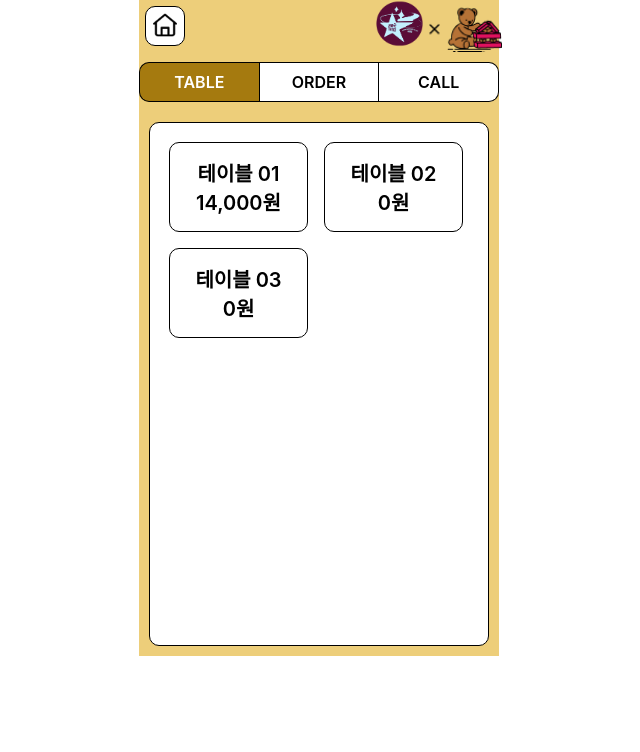
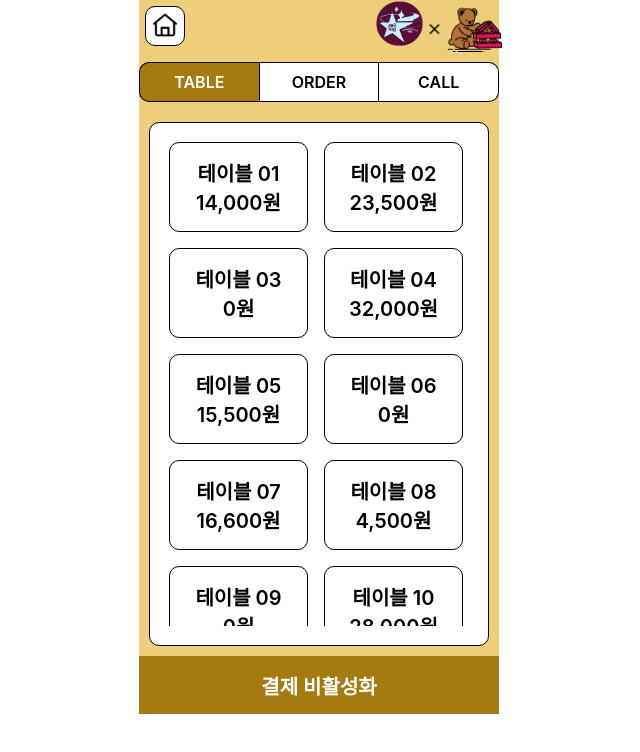
Before and after one commit to QR-Order-System-project/ESKARA-Ordering-APP, a React (Create React App) app in the folder frontend/: page /manager in a window 1280 px wide. Shown: the top 752 px of the page, without its empty margins (321-961 px from the left). Built offline with nearby package versions, Linux system fonts and the light colour scheme.

Commit message:
feat: payment on-off button

```diff
--- a/frontend/src/components/ui/Modal.module.scss
+++ b/frontend/src/components/ui/Modal.module.scss
@@ -41,7 +41,7 @@
 .header {
   display: flex;
   align-items: center;
-  justify-content: space-between;
+  justify-content: center;
   padding: 20px;
   padding-top: 0px;
   padding-bottom: 0px;
--- a/frontend/src/pages/Manager/ManagerTableTab.js
+++ b/frontend/src/pages/Manager/ManagerTableTab.js
@@ -18,16 +18,161 @@ export const ManagerTableTab = () => {
         { id: 2, name: "카페라떼", amount: 1, price: 5000 },
       ],
     },
-    { id: 2, name: "테이블 02", orders: [] },
+    {
+      id: 2,
+      name: "테이블 02",
+      orders: [
+        { id: 1, name: "카라멜마키아토", amount: 3, price: 5500 },
+        { id: 2, name: "에스프레소", amount: 2, price: 3500 },
+      ],
+    },
     { id: 3, name: "테이블 03", orders: [] },
+    {
+      id: 4,
+      name: "테이블 04",
+      orders: [
+        { id: 1, name: "초코라떼", amount: 1, price: 6000 },
+        { id: 2, name: "아메리카노", amount: 4, price: 4500 },
+        { id: 3, name: "허브티", amount: 2, price: 4000 },
+      ],
+    },
+    {
+      id: 5,
+      name: "테이블 05",
+      orders: [
+        { id: 1, name: "카푸치노", amount: 2, price: 5000 },
+        { id: 2, name: "녹차라떼", amount: 1, price: 5500 },
+      ],
+    },
+    { id: 6, name: "테이블 06", orders: [] },
+    {
+      id: 7,
+      name: "테이블 07",
+      orders: [
+        { id: 1, name: "바닐라라떼", amount: 2, price: 5300 },
+        { id: 2, name: "레몬에이드", amount: 1, price: 6000 },
+      ],
+    },
+    {
+      id: 8,
+      name: "테이블 08",
+      orders: [{ id: 1, name: "아메리카노", amount: 1, price: 4500 }],
+    },
+    { id: 9, name: "테이블 09", orders: [] },
+    {
+      id: 10,
+      name: "테이블 10",
+      orders: [
+        { id: 1, name: "카페모카", amount: 2, price: 5500 },
+        { id: 2, name: "홍차", amount: 1, price: 4000 },
+        { id: 3, name: "에이드", amount: 2, price: 6500 },
+      ],
+    },
+    { id: 11, name: "테이블 11", orders: [] },
+    {
+      id: 12,
+      name: "테이블 12",
+      orders: [
+        { id: 1, name: "카라멜마키아토", amount: 1, price: 5500 },
+        { id: 2, name: "그린티프라푸치노", amount: 1, price: 6500 },
+        { id: 3, name: "딸기스무디", amount: 2, price: 7000 },
+      ],
+    },
+    {
+      id: 13,
+      name: "테이블 13",
+      orders: [
+        { id: 1, name: "아메리카노", amount: 3, price: 4500 },
+        { id: 2, name: "카페라떼", amount: 2, price: 5000 },
+      ],
+    },
+    { id: 14, name: "테이블 14", orders: [] },
+    {
+      id: 15,
+      name: "테이블 15",
+      orders: [
+        { id: 1, name: "콜드브루", amount: 2, price: 6000 },
+        { id: 2, name: "민트초코라떼", amount: 1, price: 6500 },
+      ],
+    },
+    {
+      id: 16,
+      name: "테이블 16",
+      orders: [
+        { id: 1, name: "레몬차", amount: 1, price: 4500 },
+        { id: 2, name: "아이스티", amount: 2, price: 5000 },
+      ],
+    },
+    { id: 17, name: "테이블 17", orders: [] },
+    {
+      id: 18,
+      name: "테이블 18",
+      orders: [
+        { id: 1, name: "아메리카노", amount: 5, price: 4500 },
+        { id: 2, name: "허브티", amount: 1, price: 4000 },
+      ],
+    },
+    { id: 19, name: "테이블 19", orders: [] },
+    {
+      id: 20,
+      name: "테이블 20",
+      orders: [
+        { id: 1, name: "콜드브루", amount: 1, price: 6000 },
+        { id: 2, name: "카페라떼", amount: 1, price: 5000 },
+        { id: 3, name: "에스프레소", amount: 2, price: 3500 },
+      ],
+    },
   ]);
 
   const [selectedId, setSelectedId] = useState(null);
   const [confirmId, setConfirmId] = useState(null); // 결제 확인 모달용
   const [infoMessage, setInfoMessage] = useState(null); // 안내 모달용 (토스트 대체)
+  const [isPaymentActive, setIsPaymentActive] = useState(true); // 결제 활성/비활성 상태
+  const [toggleOpen, setToggleOpen] = useState(false); // 토글 모달 열림
+
+  // 상태별 문구/라벨
+  const toggleTexts = useMemo(
+    () =>
+      isPaymentActive
+        ? {
+            button: "결제 비활성화",
+            title: "결제 버튼을 비활성화 하시겠습니까?",
+            confirm: "확인",
+          }
+        : {
+            button: "결제 활성화",
+            title: (
+              <>
+                결제 버튼을 활성화
+                <br />
+                하시겠습니까?
+              </>
+            ),
+            confirm: "확인",
+          },
+    [isPaymentActive]
+  );
 
   const getTotal = (orders) =>
     orders?.reduce((sum, o) => sum + o.price * o.amount, 0) ?? 0;
+
+  const handleToggleConfirm = () => {
+    setIsPaymentActive((v) => !v);
+    setToggleOpen(false);
+  };
+
+  const renderToggleBody = () =>
+    isPaymentActive ? (
+      <>
+        <p className={styles.payOnOffBody}>
+          고객의 결제 버튼이 비활성화됩니다.
+        </p>
+      </>
+    ) : (
+      <>
+        <p className={styles.payOnOffBody}>고객의 결제 버튼이 활성화됩니다.</p>
+      </>
+    );
 
   const selectedTable = useMemo(
     () => tables.find((t) => t.id === selectedId) ?? null,
@@ -99,6 +244,7 @@ export const ManagerTableTab = () => {
   return (
     <div className={styles.wrapper}>
       {selectedTable === null ? (
+        <>
           <div className={styles.mainPanel}>
             <div className={styles.tablePanel}>
               {tables.map((t) => (
@@ -110,6 +256,15 @@ export const ManagerTableTab = () => {
               ))}
             </div>
           </div>
+
+          {/* 메인 패널 바깥 하단 버튼 */}
+          <button
+            className={styles.payOnOffButton}
+            onClick={() => setToggleOpen(true)}
+          >
+            {toggleTexts.button}
+          </button>
+        </>
       ) : (
         <ManagerTableDetail
           table={{
@@ -146,6 +301,19 @@ export const ManagerTableTab = () => {
         {confirmBody}
       </Modal>
 
+      {/* ✅ 결제 활성/비활성 토글 모달 */}
+      <Modal
+        open={toggleOpen}
+        onClose={() => setToggleOpen(false)}
+        onConfirm={handleToggleConfirm}
+        title={toggleTexts.title}
+        closeText="취소"
+        confirmText={toggleTexts.confirm}
+        dimmed
+      >
+        <div className={styles.toggleModalBody}>{renderToggleBody()}</div>
+      </Modal>
+
       <ToastModal
         open={toast.open}
         onClose={() => setToast((s) => ({ ...s, open: false }))}
--- a/frontend/src/pages/Manager/ManagerTableTab.module.scss
+++ b/frontend/src/pages/Manager/ManagerTableTab.module.scss
@@ -51,3 +51,29 @@
   margin-top: 10px;
   margin-bottom: 10px;
 }
+
+.payOnOffButton {
+  display: flex;
+  width: 100%;
+  height: 58px;
+  background-color: #a57a0f;
+  color: #ffffff;
+  border: none;
+  font-family: Inter;
+  font-weight: 600;
+  font-style: Semi Bold;
+  font-size: 20px;
+  justify-content: center;
+  align-items: center;
+}
+
+.payOnOffBody {
+  font-family: Inter;
+  font-weight: 300;
+  font-style: Medium;
+  font-size: 18px;
+  text-align: center;
+  color: #ffffff;
+  margin-top: 10px;
+  margin-bottom: 10px;
+}
```
Lines whose indentation alone changed are shown as unchanged.
